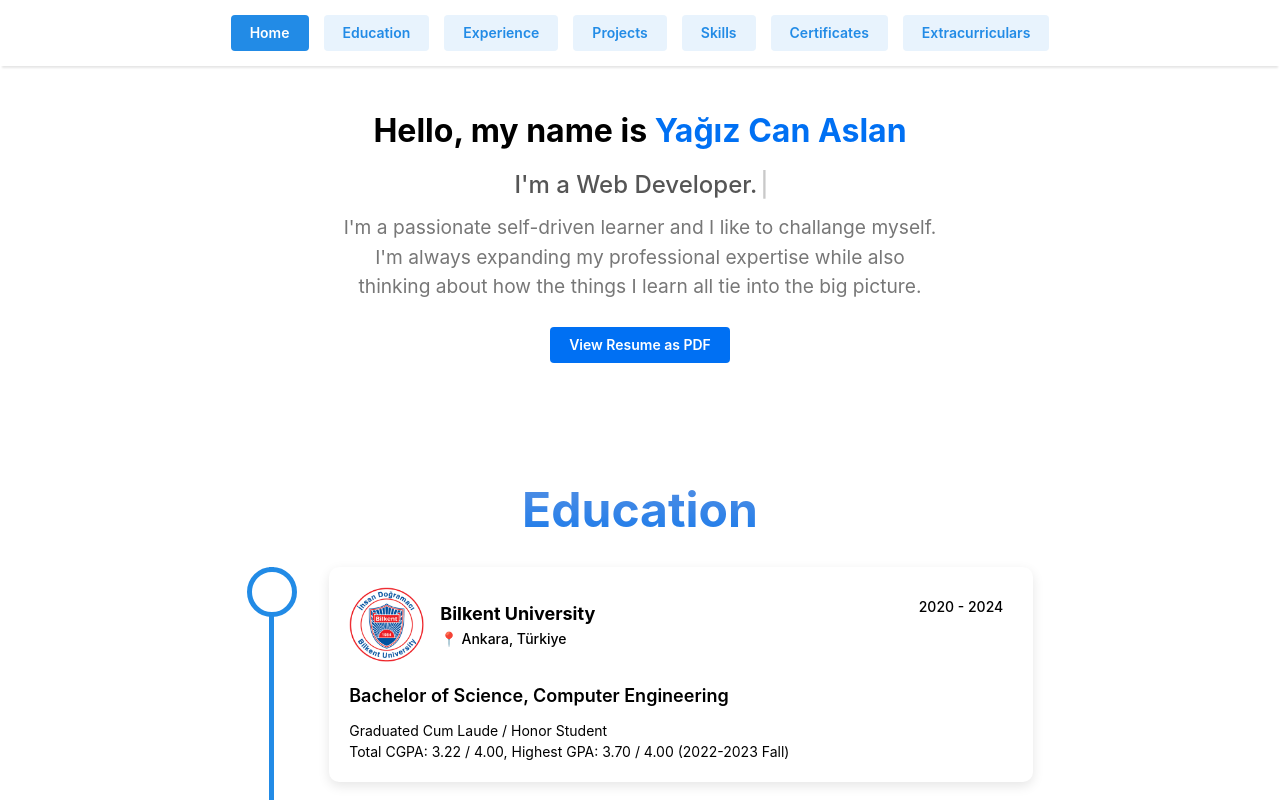
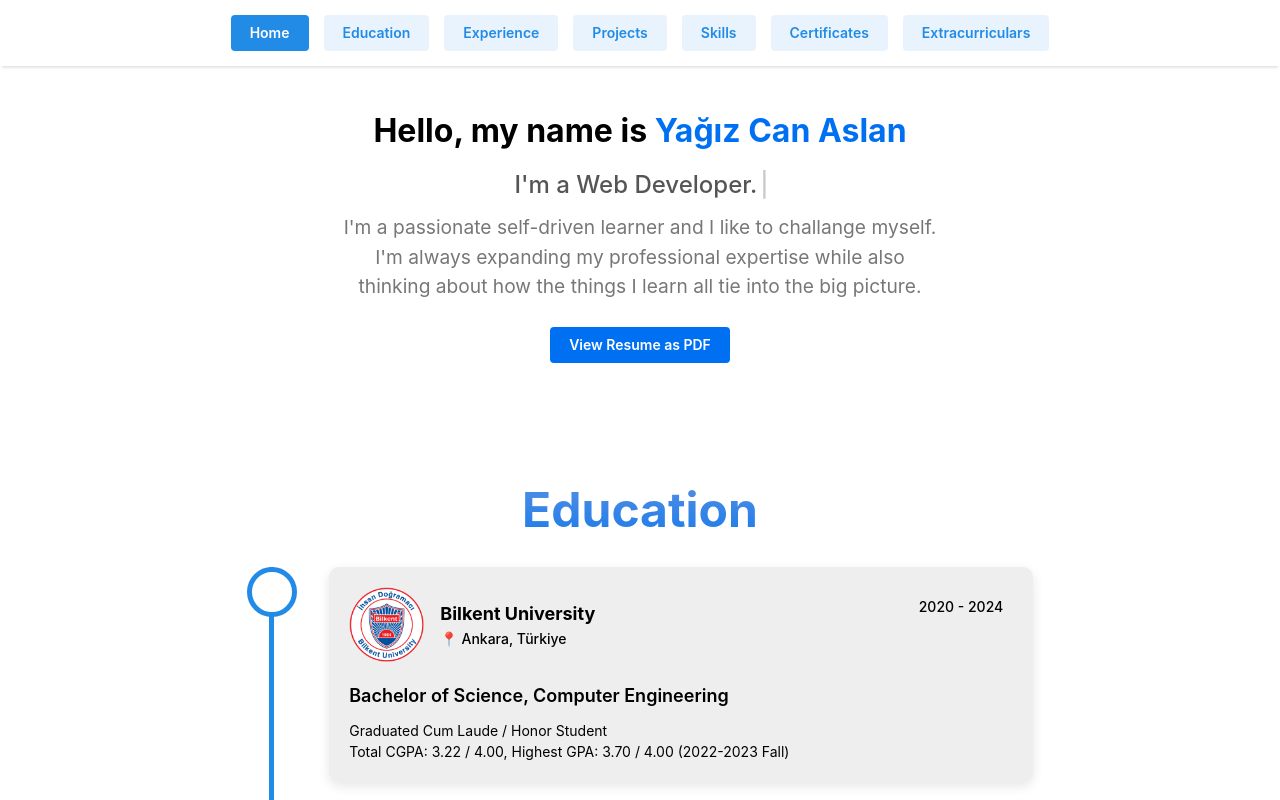
Before and after one commit to can-aslan/personal-website, a React (Create React App) app: page / in a window 1280 px wide. In both pictures the pointer is over the element 681 px from the left and 674 px from the top of the page. Shown: the top 800 px of the page. Built offline with nearby package versions, Linux system fonts and the light colour scheme; the HTML template or start-up script is replaced by a standard one.

Commit message:
Added hover effect for cards

```diff
--- a/src/components/cards/education/EducationCard.module.css
+++ b/src/components/cards/education/EducationCard.module.css
@@ -6,6 +6,11 @@
   margin-top: 20px;
   max-width: 1500px;
   width: 55vw;
+}
+
+.card:hover {
+  background-color: rgb(238, 238, 238);
+  transition: all 0.15s ease;
 }
 
 .cardHeader {
--- a/src/components/cards/experience/ExperienceCard.module.css
+++ b/src/components/cards/experience/ExperienceCard.module.css
@@ -6,6 +6,11 @@
   margin-top: 20px;
   max-width: 1500px;
   width: 55vw;
+}
+
+.card:hover {
+  background-color: rgb(238, 238, 238);
+  transition: all 0.15s ease;
 }
 
 .cardHeader {
@@ -59,5 +64,4 @@
 .highlights {
   padding-left: 20px;
   margin: 0;
-  background-color: white;
 }
```
